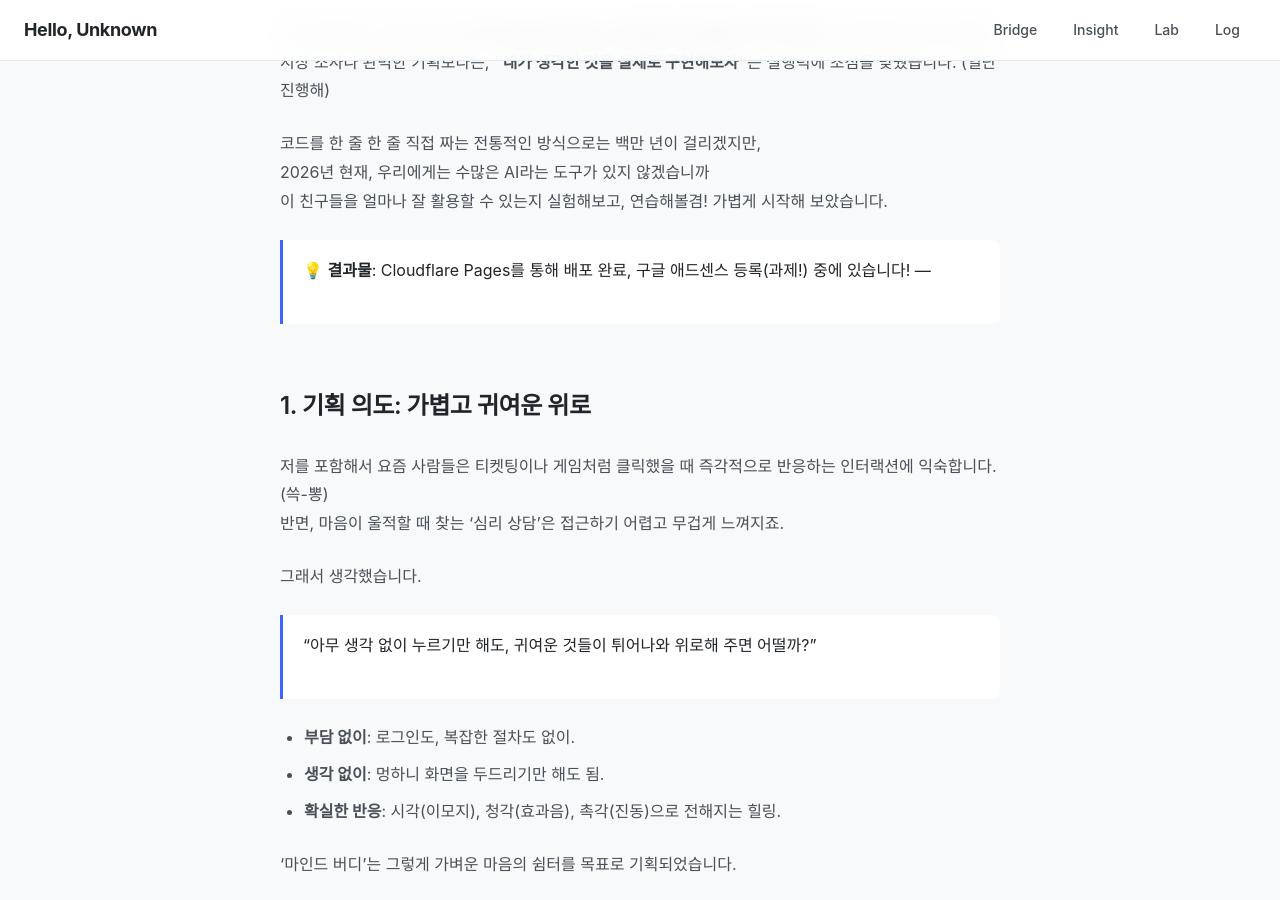
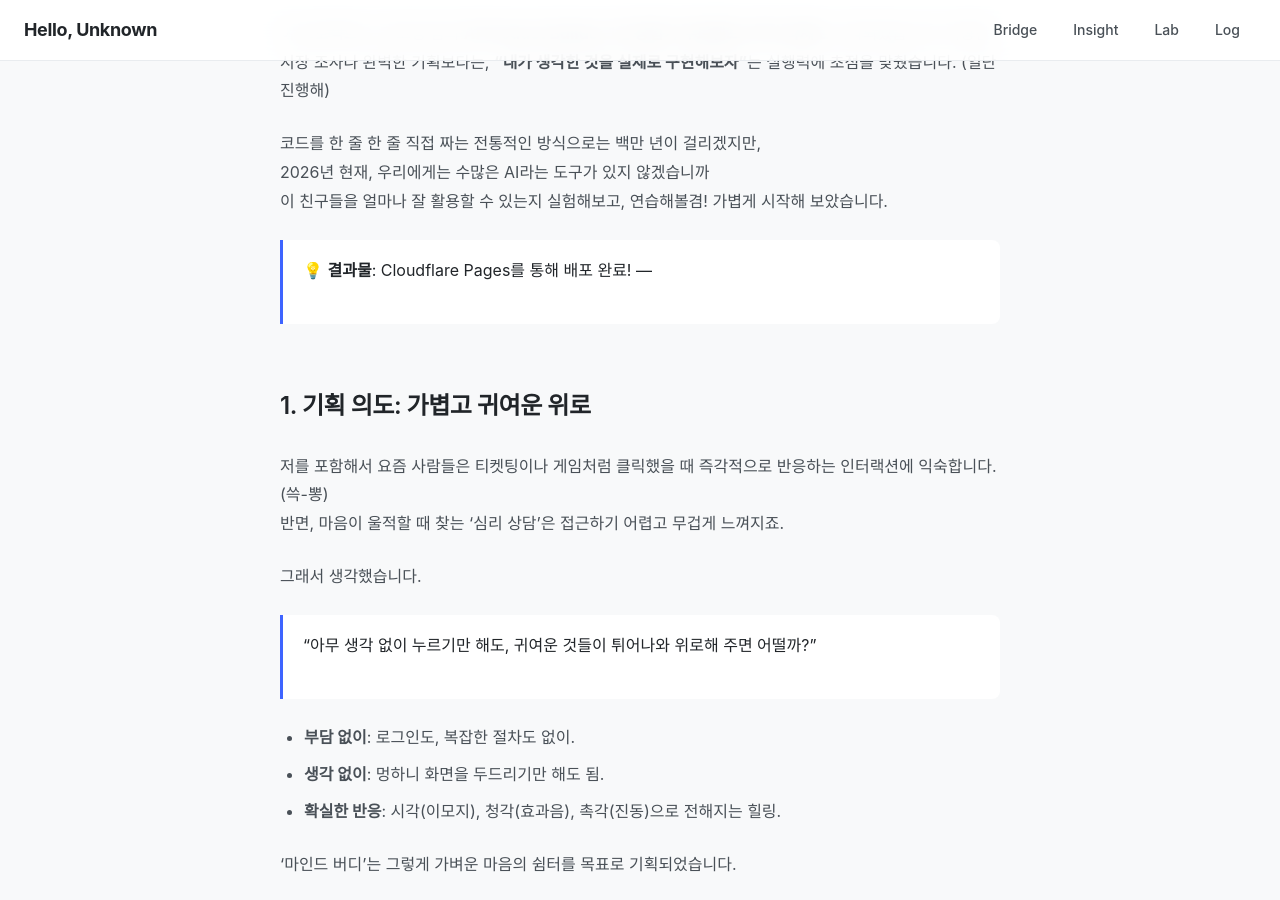
Before and after one commit to mik-a-ela/mik-a-ela.github.io, a Jekyll site: the page built from _posts/2026-01-11-mind-buddy.md, in a window 1280 px wide and 900 px high, scrolled down 1092 px. Built offline with Jekyll 4.4.1, drawn with Linux system fonts in a browser that asks for light colours.

Commit message:
Update mind-buddy.md to remove AdSense reference
Removed mention of Google AdSense registration from the post.

```diff
--- a/_posts/2026-01-11-mind-buddy.md
+++ b/_posts/2026-01-11-mind-buddy.md
@@ -22,7 +22,7 @@ AI 도구(Gemini, ChatGPT, Claude)를 활용해 1인 개발로 완성한 힐링
 이 친구들을 얼마나 잘 활용할 수 있는지 실험해보고, 연습해볼겸! 가볍게 시작해 보았습니다.
 
 > 💡 **결과물**:
-> Cloudflare Pages를 통해 배포 완료, 구글 애드센스 등록(과제!) 중에 있습니다!
+> Cloudflare Pages를 통해 배포 완료!
 ---
 
 ## 1. 기획 의도: 가볍고 귀여운 위로
```
